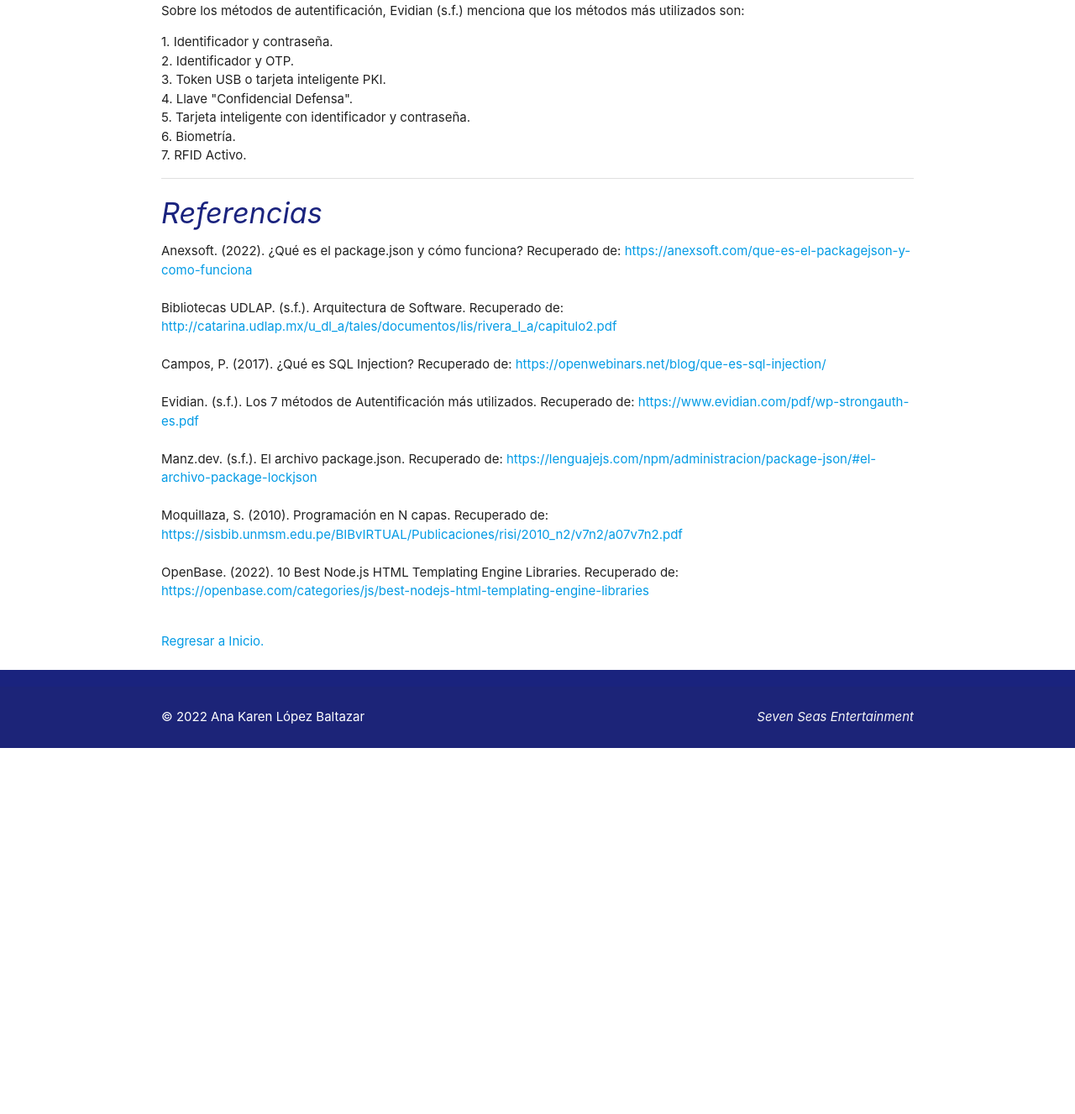
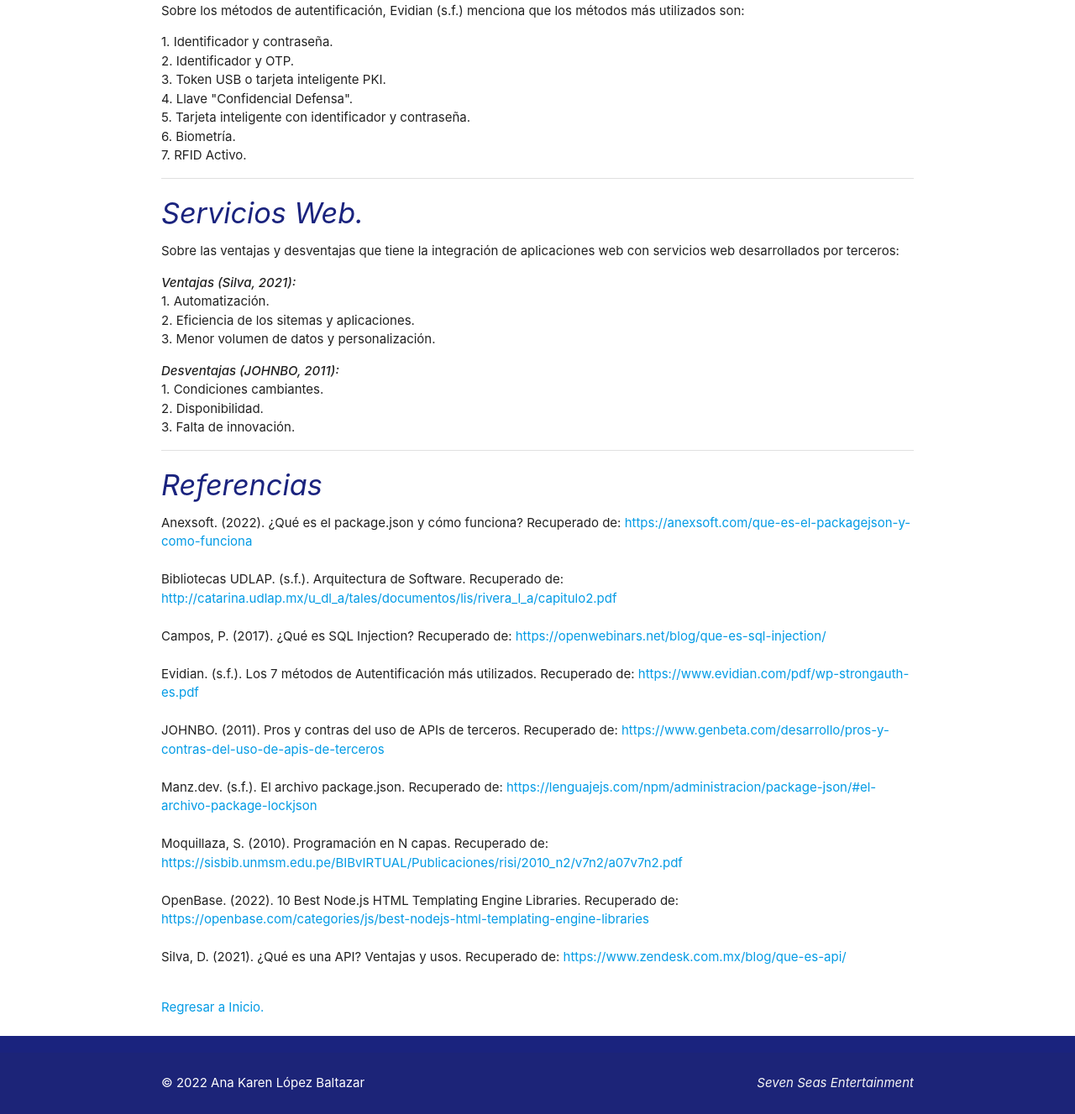
Before and after one commit to KarenLB2000/TC2005B.401-Laboratorios, a Node server app: page /sevenseas/preguntas in a window 1280 px wide. Shown: the part 1127-2454 px from the top of the page at 84% size. Before the commit the page ends 2018 px from the top, so only its background shows below. Run offline with Node 20, Linux system fonts and the light colour scheme; the visitor is signed in with stand-in values (Sample User, id 1).

Commit message:
L26: Preguntas

```diff
--- a/Laboratorio 11-13/views/preguntas.ejs
+++ b/Laboratorio 11-13/views/preguntas.ejs
@@ -68,6 +68,26 @@
         <li>7. RFID Activo.</li>
     </ul>
 
+    <div class="divider"></div>
+    <h4>Servicios Web.</h4>
+    <p>
+       Sobre las ventajas y desventajas que tiene la integración de aplicaciones web con servicios web desarrollados por terceros:
+    </p>
+
+    <ul>
+        <li><strong><i>Ventajas (Silva, 2021):</i></strong></li>
+        <li>1. Automatización.</li>
+        <li>2. Eficiencia de los sitemas y aplicaciones.</li>
+        <li>3. Menor volumen de datos y personalización.</li>
+    </ul>
+
+    <ul>
+        <li><strong><i>Desventajas (JOHNBO, 2011):</i></strong></li>
+        <li>1. Condiciones cambiantes. </li>
+        <li>2. Disponibilidad.</li>
+        <li>3. Falta de innovación. </li>
+    </ul>
+
 
     <div class="divider"></div>
     <h4>Referencias</h4>
@@ -84,6 +104,9 @@
         Evidian. (s.f.). Los 7 métodos de Autentificación más utilizados. Recuperado de: <a
             href="https://www.evidian.com/pdf/wp-strongauth-es.pdf">https://www.evidian.com/pdf/wp-strongauth-es.pdf</a><br><br>
 
+        JOHNBO. (2011). Pros y contras del uso de APIs de terceros. Recuperado de: <a
+            href="https://www.genbeta.com/desarrollo/pros-y-contras-del-uso-de-apis-de-terceros">https://www.genbeta.com/desarrollo/pros-y-contras-del-uso-de-apis-de-terceros</a><br><br>
+
         Manz.dev. (s.f.). El archivo package.json. Recuperado de: <a
             href="https://lenguajejs.com/npm/administracion/package-json/#el-archivo-package-lockjson">https://lenguajejs.com/npm/administracion/package-json/#el-archivo-package-lockjson</a><br><br>
 
@@ -91,7 +114,10 @@
             href="https://sisbib.unmsm.edu.pe/BIBvIRTUAL/Publicaciones/risi/2010_n2/v7n2/a07v7n2.pdf">https://sisbib.unmsm.edu.pe/BIBvIRTUAL/Publicaciones/risi/2010_n2/v7n2/a07v7n2.pdf</a><br><br>
 
         OpenBase. (2022). 10 Best Node.js HTML Templating Engine Libraries. Recuperado de: <a
-            href="https://openbase.com/categories/js/best-nodejs-html-templating-engine-libraries">https://openbase.com/categories/js/best-nodejs-html-templating-engine-libraries</a>
+            href="https://openbase.com/categories/js/best-nodejs-html-templating-engine-libraries">https://openbase.com/categories/js/best-nodejs-html-templating-engine-libraries</a><br><br>
+
+        Silva, D. (2021). ¿Qué es una API? Ventajas y usos. Recuperado de: <a
+            href="https://www.zendesk.com.mx/blog/que-es-api/">https://www.zendesk.com.mx/blog/que-es-api/</a>
     </p><br>
     <a href="/sevenseas">Regresar a Inicio.</a><br><br>
 
```
